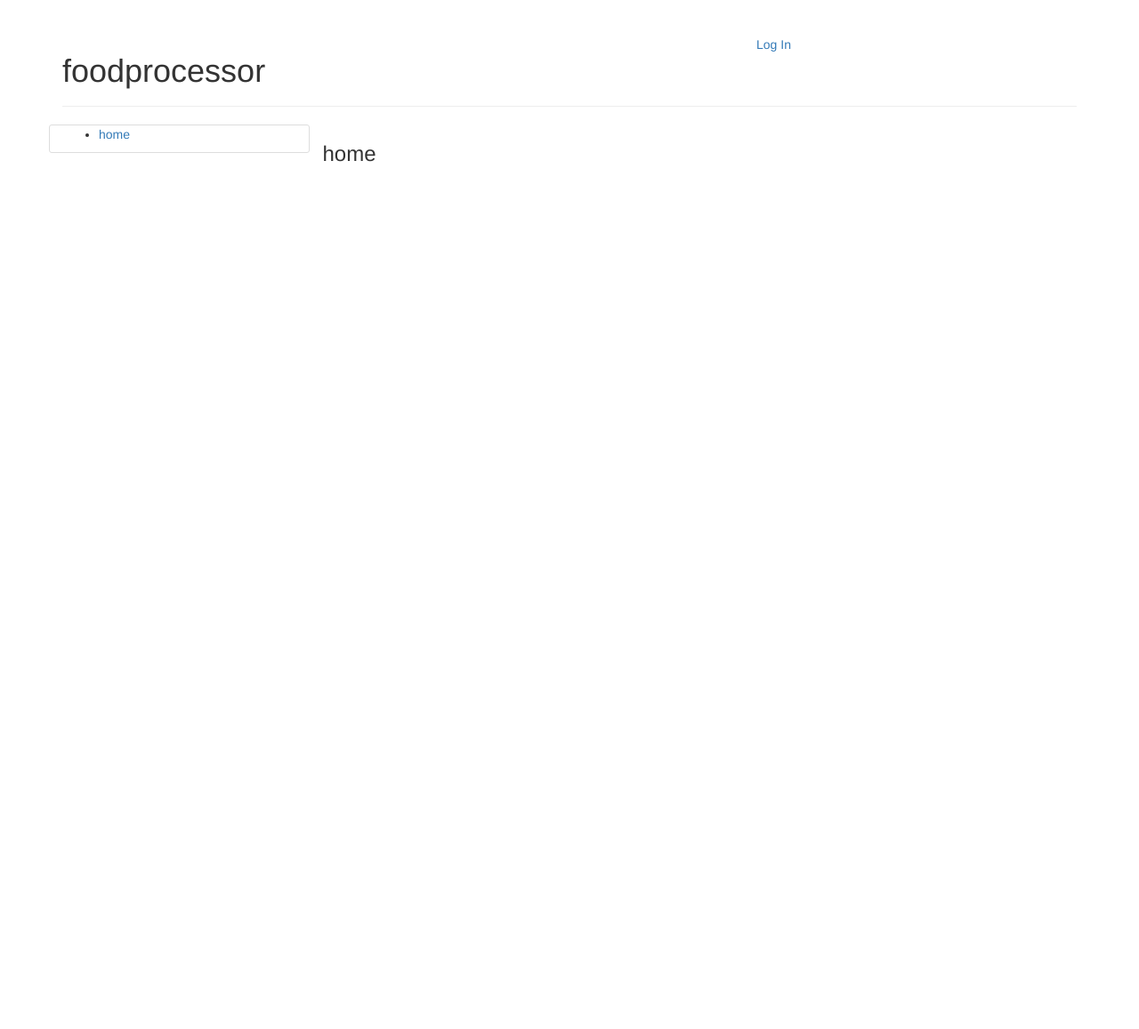
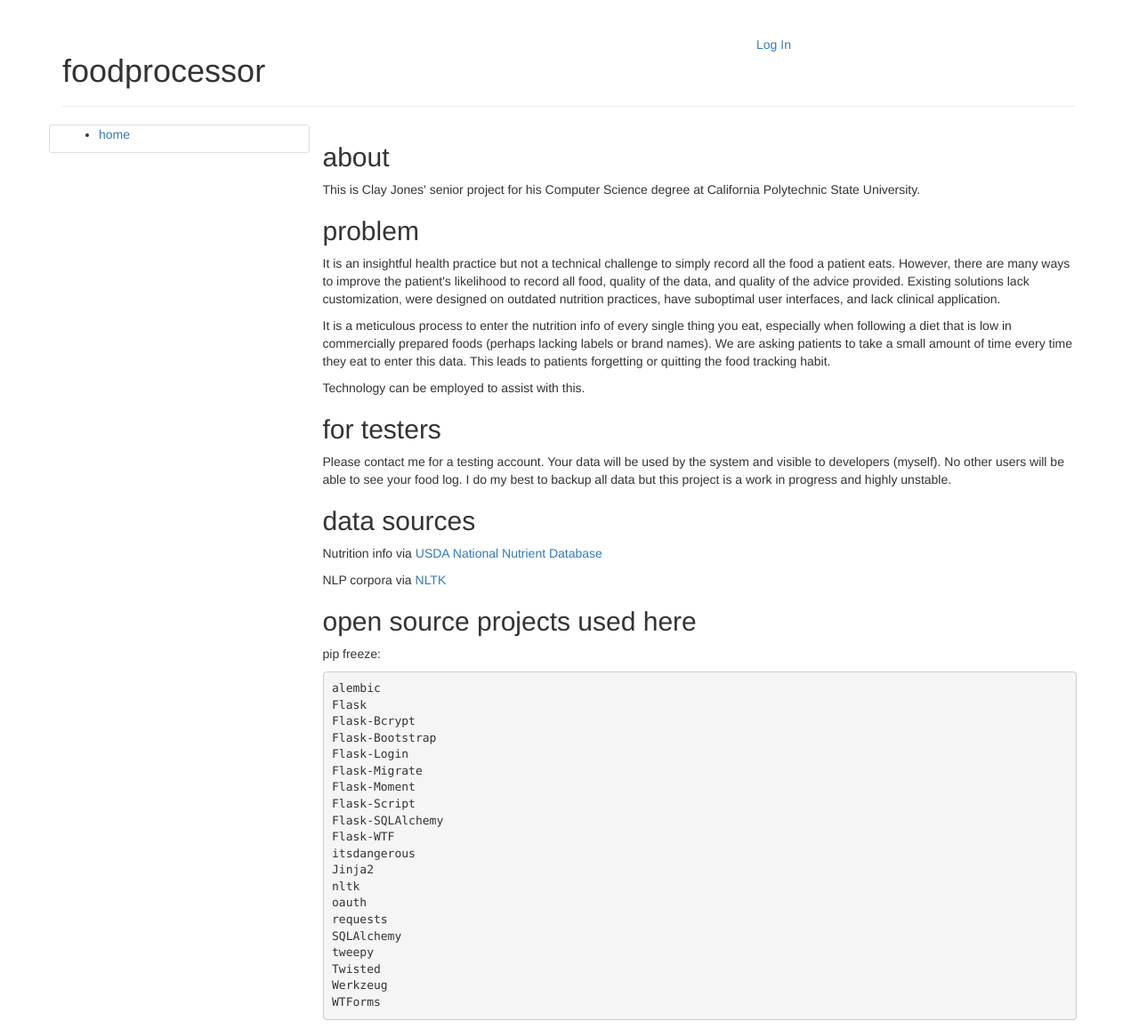
Before and after one commit to clayjonezie/food-processor, a Flask app: page / in a window 1280 px wide. Shown: the whole page at 89% size. Before the commit the page ends 182 px from the top, so only its background shows below. Run offline with Flask 2, Linux system fonts and the light colour scheme; parts of the project's set-up code (start-up, migrations or seed data) failed here and were passed over; some libraries are stand-ins or nearby versions.

Commit message:
update home and db url

```diff
--- a/templates/home.html
+++ b/templates/home.html
@@ -4,5 +4,62 @@
 
 {% block my_content %}
 {{ super() }}
-<h3>home</h3>
+<h2>about</h2>
+<p>
+This is Clay Jones' senior project for his Computer Science degree at California Polytechnic State University.
+</p>
+<h2>problem</h2>
+<p>It is an insightful health practice but not a technical challenge to simply record all the food a patient eats.
+However, there are many ways to improve the patient's likelihood to record all food, quality of the data,
+and quality of the advice provided. Existing solutions lack customization,
+were designed on outdated nutrition practices, have suboptimal user interfaces, and lack clinical application.
+</p><p>
+It is a meticulous process to enter the nutrition info of every single thing you eat,
+especially when following a diet that is low in commercially prepared foods (perhaps lacking labels or brand names).
+We are asking patients to take a small amount of time every time they eat to enter this data.
+This leads to patients forgetting or quitting the food tracking habit.
+</p><p>
+Technology can be employed to assist with this.
+</p>
+
+<h2>for testers</h2>
+<p>
+Please contact me for a testing account. Your data will be used by the system and visible to developers (myself).
+No other users will be able to see your food log. I do my best to backup all data but this project is a work in progress
+and highly unstable.
+</p>
+
+<h2>data sources</h2>
+<p>
+Nutrition info via <a href="http://ndb.nal.usda.gov/">USDA National Nutrient Database</a>
+</p>
+<p>
+NLP corpora via <a href="http://www.nltk.org/api/nltk.corpus.html">NLTK</a>
+</p>
+<h2>open source projects used here</h2>
+<p>
+pip freeze:
+<pre>
+alembic
+Flask
+Flask-Bcrypt
+Flask-Bootstrap
+Flask-Login
+Flask-Migrate
+Flask-Moment
+Flask-Script
+Flask-SQLAlchemy
+Flask-WTF
+itsdangerous
+Jinja2
+nltk
+oauth
+requests
+SQLAlchemy
+tweepy
+Twisted
+Werkzeug
+WTForms
+</pre>
+</p>
 {% endblock %}
--- a/web.py
+++ b/web.py
@@ -8,7 +8,8 @@ from flask_wtf.csrf import CsrfProtect
 
 app = Flask(__name__)
 
-app.config["SQLALCHEMY_DATABASE_URI"] = "sqlite:////var/www/foodprocessor/foodprocessor/foodprocessor.db"
+# app.config["SQLALCHEMY_DATABASE_URI"] = "sqlite:////var/www/foodprocessor/foodprocessor/foodprocessor.db"
+app.config["SQLALCHEMY_DATABASE_URI"] = "sqlite:///foodprocessor.db"
 app.config["DEBUG"] = True
 app.secret_key = 'dogfood'
 
```
